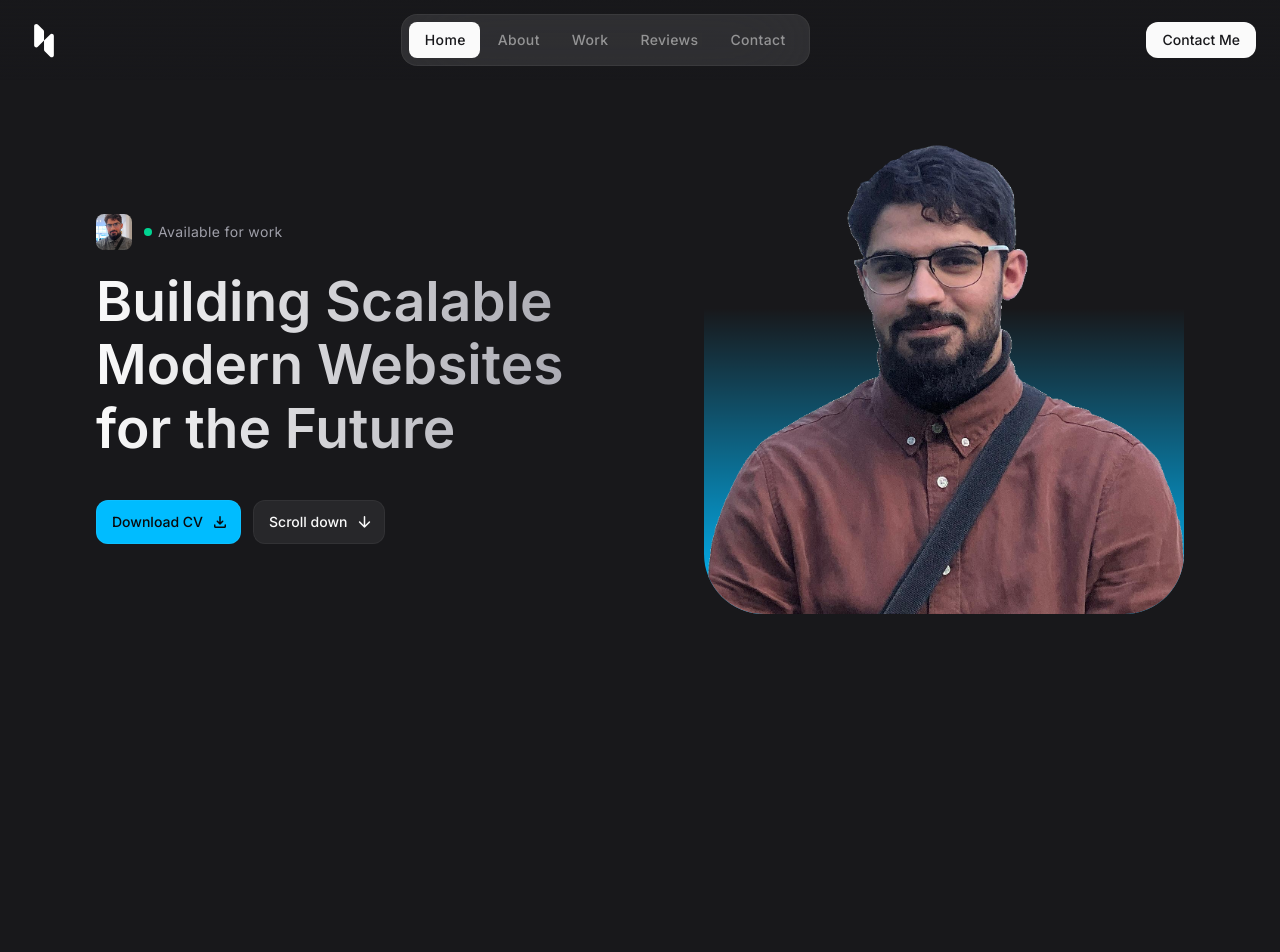
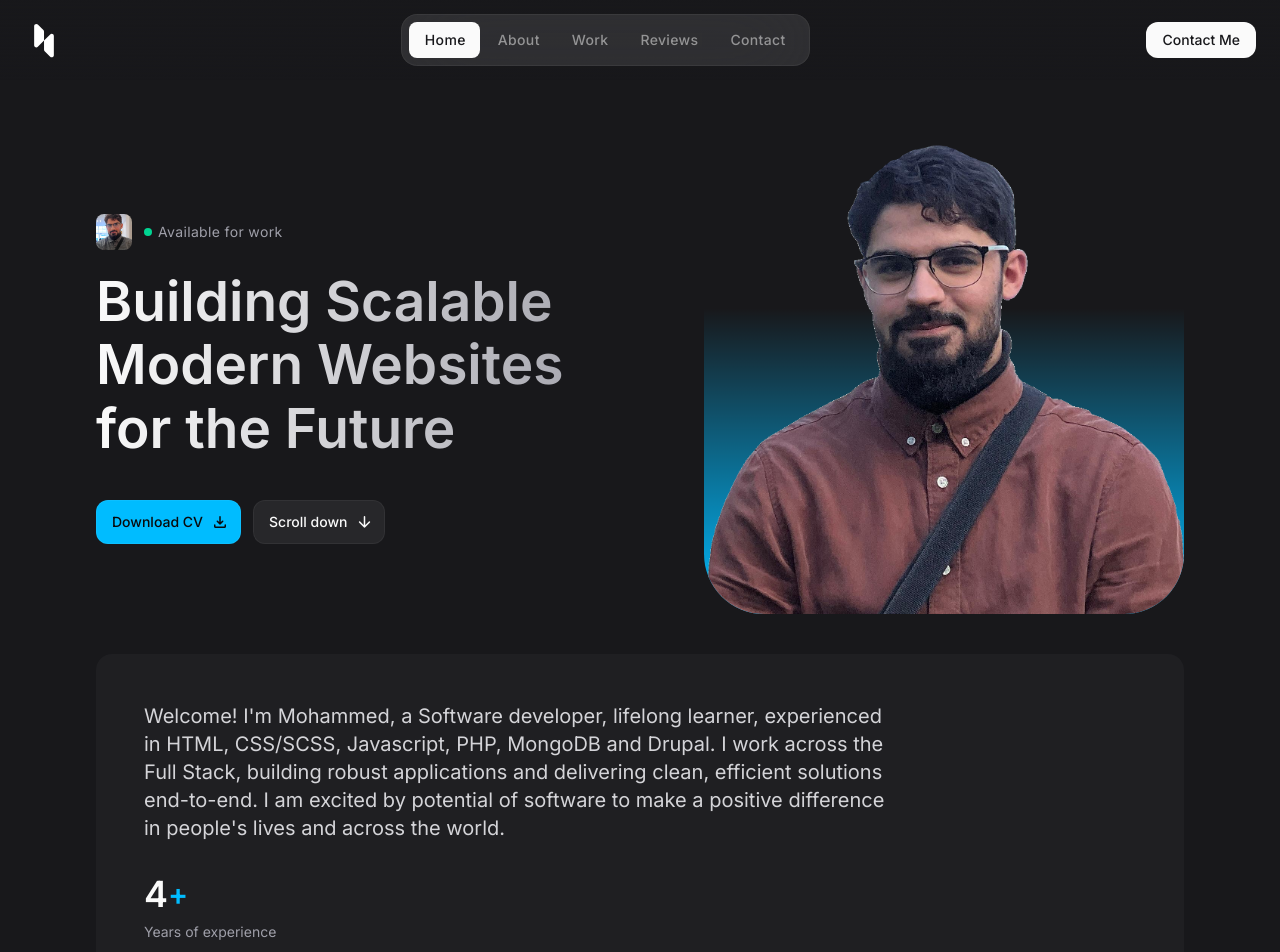
Before and after one commit to Motar-Dev/portfolio, a React (Vite) app: page / in a window 1280 px wide. Shown: the top 952 px of the page. Built offline with nearby package versions, Linux system fonts and the light colour scheme.

Commit message:
done with about section

```diff
--- a/src/App.jsx
+++ b/src/App.jsx
@@ -8,6 +8,7 @@ import './index.css';
  */
 import Header from './components/Header';
 import Hero from './components/Hero';
+import About from './components/About';
 
 function App() {
   return (
@@ -15,6 +16,7 @@ function App() {
       <Header />
       <main>
         <Hero />
+        <About />
       </main>
     </>
   );
--- /dev/null
+++ b/src/components/About.jsx
@@ -0,0 +1,35 @@
+import React from 'react';
+
+const About = () => {
+  return (
+    <section id='about' className='section'>
+      <div className='container'>
+        <div className='bg-zinc-800/50 p-7 rounded-2xl md:p-12'>
+          <p className='text-zinc-300 text-xl md:max-w-[60ch] mb-4 md:mb-8'>
+            Welcome! I'm Mohammed, a Software developer, lifelong learner,
+            experienced in HTML, CSS/SCSS, Javascript, PHP, MongoDB and Drupal.
+            I work across the Full Stack, building robust applications and
+            delivering clean, efficient solutions end-to-end. I am excited by
+            potential of software to make a positive difference in people's
+            lives and across the world.
+          </p>
+
+          <div className='flex flex-wrap items-center'>
+            <div>
+              <div className='flex items-center md:mb-2'>
+                <span className='text-2xl font-semibold md:text-4xl'>4</span>
+                <span className='text-sky-400 font-semibold md:text-3xl'>
+                  +
+                </span>
+              </div>
+
+              <p className='text-sm text-zinc-400'>Years of experience</p>
+            </div>
+          </div>
+        </div>
+      </div>
+    </section>
+  );
+};
+
+export default About;
--- a/src/components/Hero.jsx
+++ b/src/components/Hero.jsx
@@ -29,7 +29,7 @@ const Hero = () => {
             Building Scalable Modern Websites for the Future
           </h2>
 
-          <div className='flex items-center gap-3'>
+          <div className='flex items-center gap-16 lg:gap-3 max-lg:justify-center'>
             <ButtonPrimary label='Download CV' icon='download' />
 
             <ButtonOutline
@@ -40,8 +40,8 @@ const Hero = () => {
           </div>
         </div>
 
-        <div className='hidden lg:block'>
-          <figure className='w-full max-w-[480px] ml-auto bg-linear-to-t from-sky-400 via-25% via-sky-40 to-65% rounded-[60px] overflow-hidden'>
+        <div className='flex justify-center max-lg:mt-5'>
+          <figure className='w-full max-w-[480px] lg:ml-auto bg-linear-to-t from-sky-400 via-25% via-sky-40 to-65% rounded-[60px] overflow-hidden'>
             <img
               src='images/img.png'
               alt='img'
--- a/src/index.css
+++ b/src/index.css
@@ -20,7 +20,7 @@ body {
 /* Typography
 /* --------------- */
 .headline-1 {
-  @apply max-w-max text-5xl leading-tight font-semibold lg:text-[55px] lg:leading-[1.15];
+  @apply max-w-max text-5xl max-md:text-4xl max-sm:text-3xl  leading-tight font-semibold lg:text-[55px] lg:leading-[1.15];
   background: -webkit-linear-gradient(0deg, #fafafa, #a1a1aa);
   -webkit-background-clip: text;
   -webkit-text-fill-color: transparent;
@@ -48,6 +48,10 @@ body {
 
 .img-cover {
   @apply w-full h-full object-cover;
+}
+
+.section {
+  @apply pt-10;
 }
 
 /* --------------- */
```
